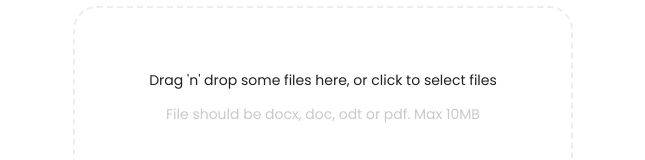
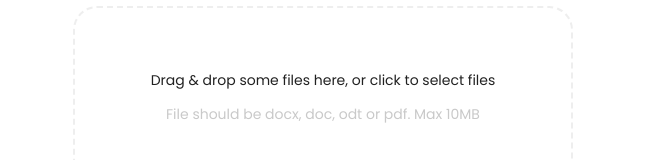
Before and after one commit to takeramagan/Smart-Match, a Next.js app: page /report in a window 1280 px wide. Shown: the part 295-455 px from the top of the page, without its empty margins (317-962 px from the left). Built offline with nearby package versions, Linux system fonts and the light colour scheme.

Commit message:
chore change text

```diff
--- a/src/pages/report.js
+++ b/src/pages/report.js
@@ -115,7 +115,7 @@
               {
           isDragActive
             ? <p>Drop the files here ...</p>
-            : <p>Drag 'n' drop some files here, or click to select files</p>
+            : <p>Drag & drop some files here, or click to select files</p>
       }
               <p style={{ color: 'rgba(201, 201, 201, 1)' }}>File should be docx, doc, odt or pdf. Max 10MB</p>
               <Box mt={4}>
```
